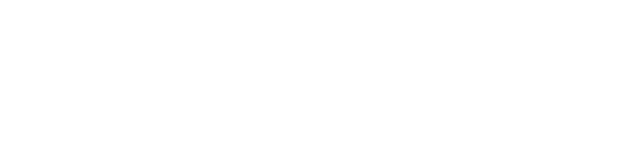
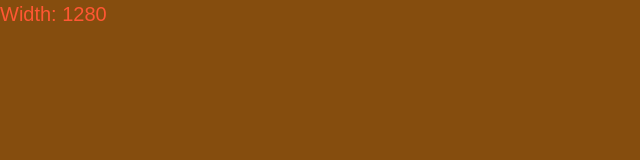
Before and after one commit to Raman41k/tailwind, a plain HTML site: page index.html in a window 1280 px wide. Shown: the whole page, without its empty margins (0-640 px from the left). Drawn offline with nearby package versions, Linux system fonts and the light colour scheme.

Commit message:
config and customization

```diff
--- a/index.html
+++ b/index.html
@@ -5,8 +5,59 @@
     <meta http-equiv="X-UA-Compatible" content="IE=edge" />
     <meta name="viewport" content="width=device-width, initial-scale=1.0" />
     <script src="https://cdn.tailwindcss.com"></script>
-    <title>Title</title>
-    <body>
+    <script>
+      tailwind.config = {
+        theme: {
+          screens: {
+            sm: '550px',
+            md: '800px',
+            lg: '1200px',
+            xl: '1440px'
+          },
+          fontFamily: {
+            sans: ['Graphik', 'sans-serif'],
+            serif: ['Merriweather', 'serif']
+          },
+          extend: {
+            colors:{
+              primary: '#ff5733',
+              secondary: '#fffc33'
+            },
+            spacing: {
+              6: '2.5rem'
+            },
+            borderRadius: {
+              '4xl': '2rem'
+            }
+          }
+        }
+      }
+    </script>
+    <title>Customization</title>
+  </head>
+ <body
+    class="bg-black sm:bg-green-800 md:bg-blue-800 lg:bg-yellow-800 xl:bg-purple-800 2xl:bg-orange-800"
+  >
 
-    </body>
+      <h1 class="text-primary text-xl"></h1>
+
+    <script>
+      function showBrowserWidth() {
+        const width = window.innerWidth
+
+        document.querySelector('h1').innerHTML = `Width: ${width}`
+      }
+
+      window.onload = showBrowserWidth
+      window.onresize = showBrowserWidth
+    </script>
+  </body>
 </html>
+
+<!-- Breakpoint Classes
+    sm	640px	  @media (min-width: 640px) { ... }
+    md	768px	  @media (min-width: 768px) { ... }
+    lg	1024px	@media (min-width: 1024px) { ... }
+    xl	1280px	@media (min-width: 1280px) { ... }
+    2xl	1536px	@media (min-width: 1536px) { ... }
+  -->
```
